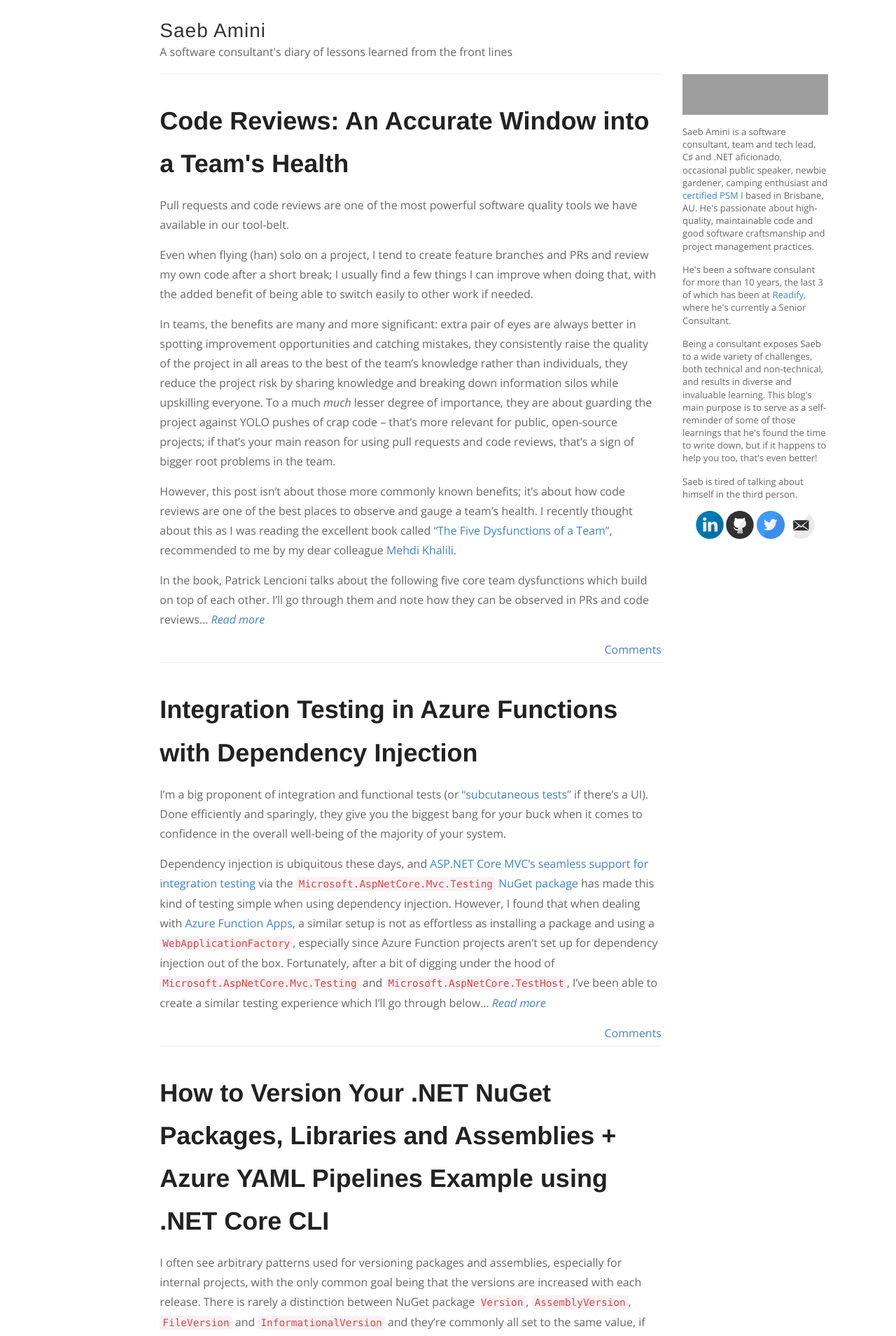
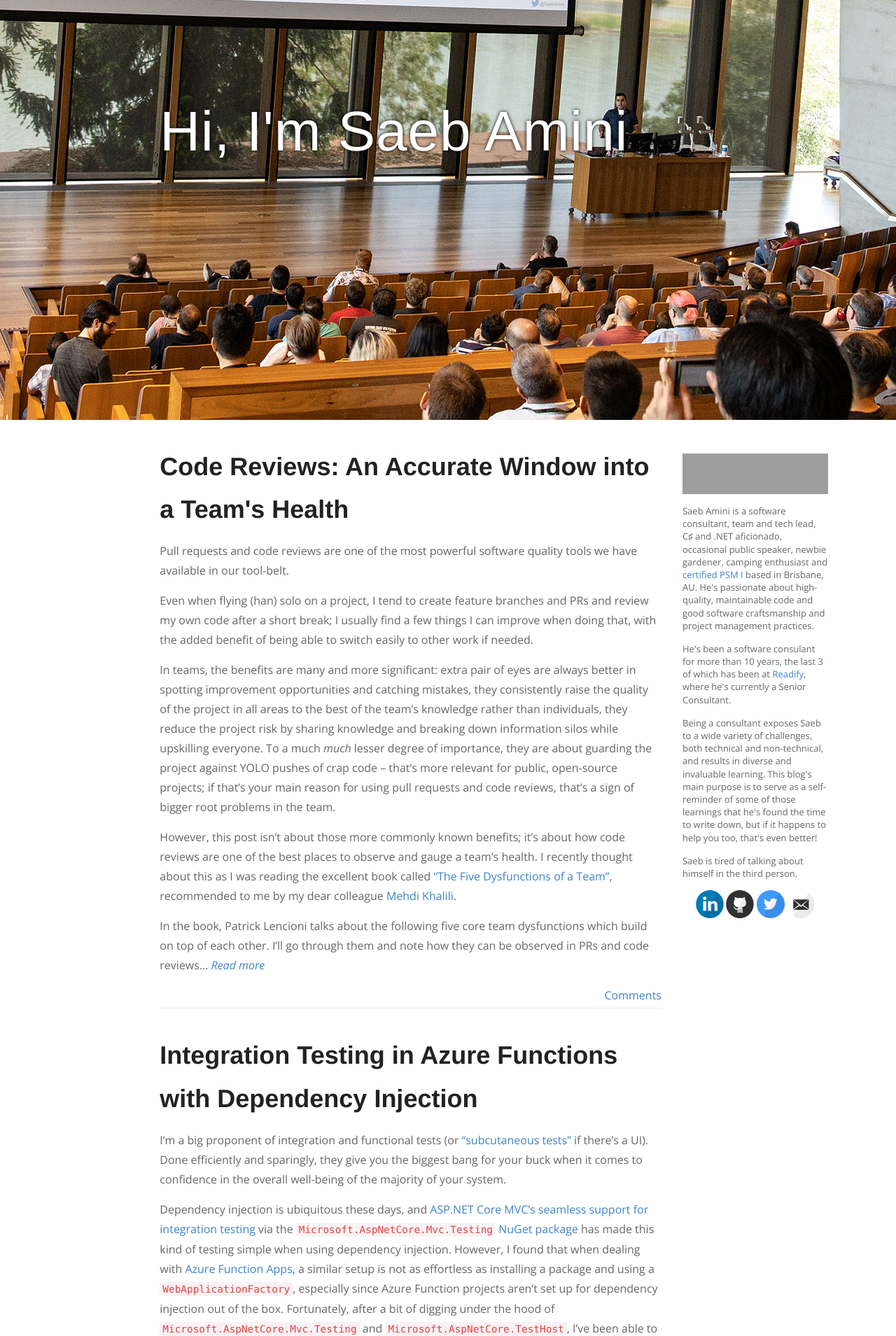
Before and after one commit to SaebAmini/saebamini.github.io, a Jekyll site: the page built from index.html, in a window 1280 px wide. Shown: the top 1909 px of the page at 70% size. Built offline with Jekyll 4.4.1, drawn with Linux system fonts in a browser that asks for light colours; comment, search, counter and statistics services are not loaded; grey boxes are pictures that could not be loaded.

Commit message:
Add some swag to homepage

```diff
--- a/_config.yml
+++ b/_config.yml
@@ -88,3 +88,11 @@
   - CNAME
 
 repository: https://github.com/SaebAmini/saebamini.github.io
+
+defaults:
+  -
+    scope:
+      path: ""      # empty string for all files
+      type: posts   # limit to posts
+    values:
+      isPost: true # automatically set is_post=true for all posts
--- a/_layouts/default.html
+++ b/_layouts/default.html
@@ -18,6 +18,7 @@
 
 <body>
 	<div class="container-fluid">
+		{% if page.isPost %}
 		<div class="row">
 			<div class="col-xs-10 col-xs-offset-1 col-sm-offset-1 col-sm-10 col-md-offset-2 col-md-7">
 				<header class="masthead clearfix">
@@ -28,6 +29,13 @@
 				</header>
 			</div>
 		</div>
+		{% else %}
+		<div class="row header-intro">
+			<div class="col-xs-10 col-xs-offset-1 col-sm-offset-1 col-sm-10 col-md-offset-2 col-md-7">
+				<h1 class="welcome-header">Hi, I'm <span>Saeb Amini</span></h1>
+			</div>
+		</div>
+		{% endif %}
 		<div class="row">
 			<div class="col-xs-10 col-xs-offset-1 col-sm-offset-1 col-sm-10 col-md-offset-2 col-md-7">
 				<div id="main" role="main">
--- a/_sass/_variables.scss
+++ b/_sass/_variables.scss
@@ -26,3 +26,9 @@
     @content;
   }
 }
+
+@mixin tablet {
+	@media screen and (max-width: 1024px) {
+	  @content;
+	}
+  }
--- a/style.scss
+++ b/style.scss
@@ -157,7 +157,8 @@
 
 .sidebar {
     width: 223px;
-    padding-right: 0;
+	padding-right: 0;
+	margin-top: 3em;
 }
 
 .about-me {
@@ -196,13 +197,26 @@
 //
 // .masthead
 //
+
+.header-intro {
+	background: url('/images/assets/saeb-ddd-cover-wide.jpg') no-repeat center bottom;
+	background-size: cover;
+	height: 600px;
+
+	@include tablet {
+		height: 400px;
+    }
+
+	@include mobile {
+		height: 400px;
+    }
+}
+
 .wrapper-masthead {
     margin-bottom: 50px;
 }
 
 .masthead {
-    padding: 20px 0;
-    border-bottom: 1px solid $lightGray;
 
     @include mobile {
         text-align: center;
@@ -236,23 +250,46 @@
     }
 }
 
+.masthead {
+	padding: 20px 0;
+    border-bottom: 1px solid #eee;
+}
+
 .site-name {
-    margin: 0;
-    color: $darkGray;
+	margin: 0;
+    color: #333;
     cursor: pointer;
-    font-family: $helveticaNeue;
+    font-family: "Helvetica Neue",Helvetica,Arial,sans-serif;
     font-weight: 300;
     font-size: 28px;
     letter-spacing: 1px;
 }
 
 .site-description {
-    margin: -5px 0 0 0;
-    color: $gray;
+	margin: -5px 0 0 0;
+    color: #666;
     font-size: 16px;
+}
 
-    @include mobile {
-        margin: 3px 0;
+.welcome-header {
+	margin: 1.5em 0 0;
+    color: #FFF;
+    font-family: $helveticaNeue;
+    font-weight: 300;
+    font-size: 5em;
+	letter-spacing: 1px;
+	text-shadow: 0px 0px 5px #000;
+
+	span {
+		white-space: nowrap;
+	}
+
+	@include tablet {
+        font-size: 4em;
+	}
+
+	@include mobile {
+        font-size: 3em;
     }
 }
 
```
Also changed, not shown: images/assets/saeb-ddd-cover-wide.jpg (added).
